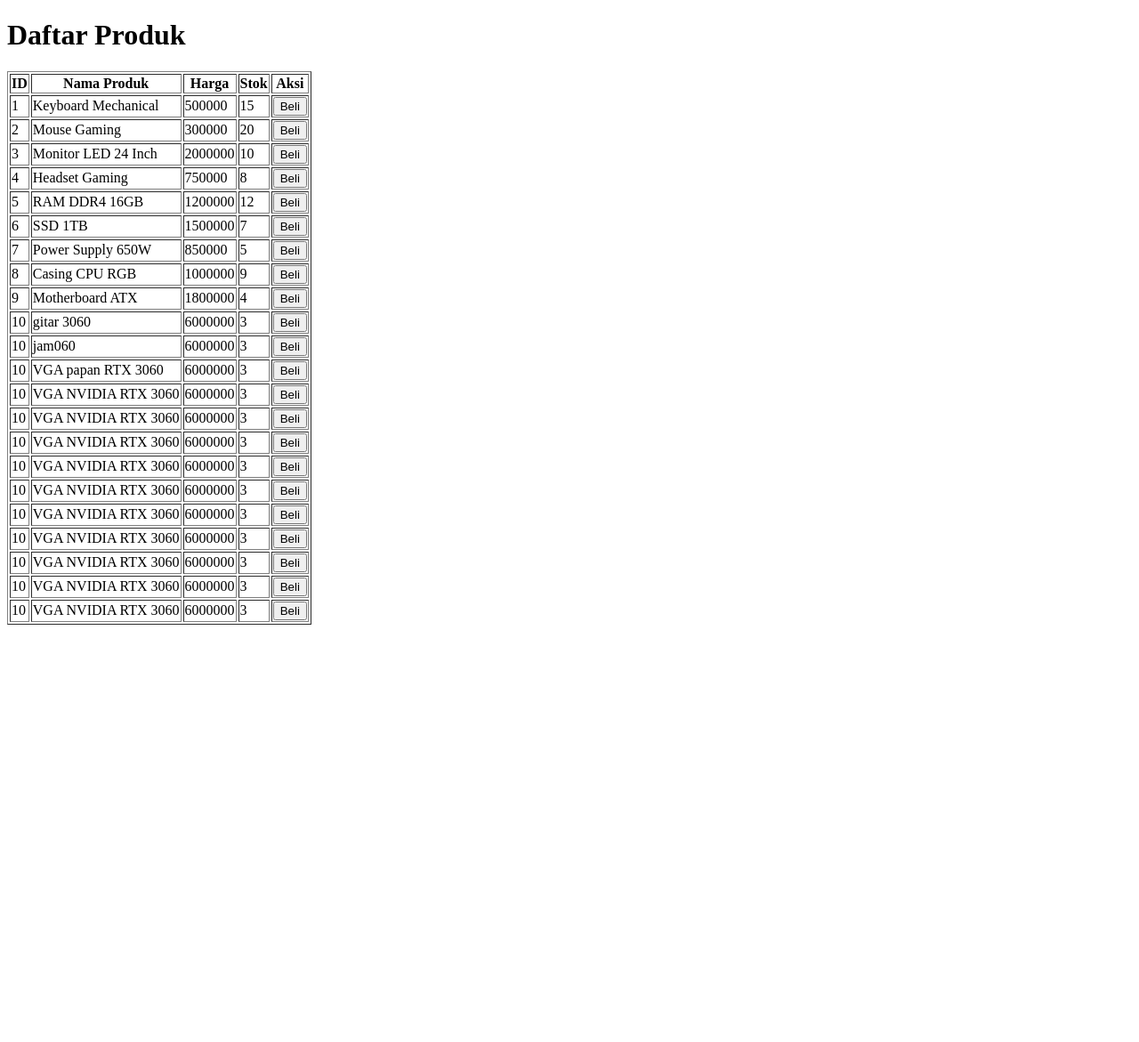
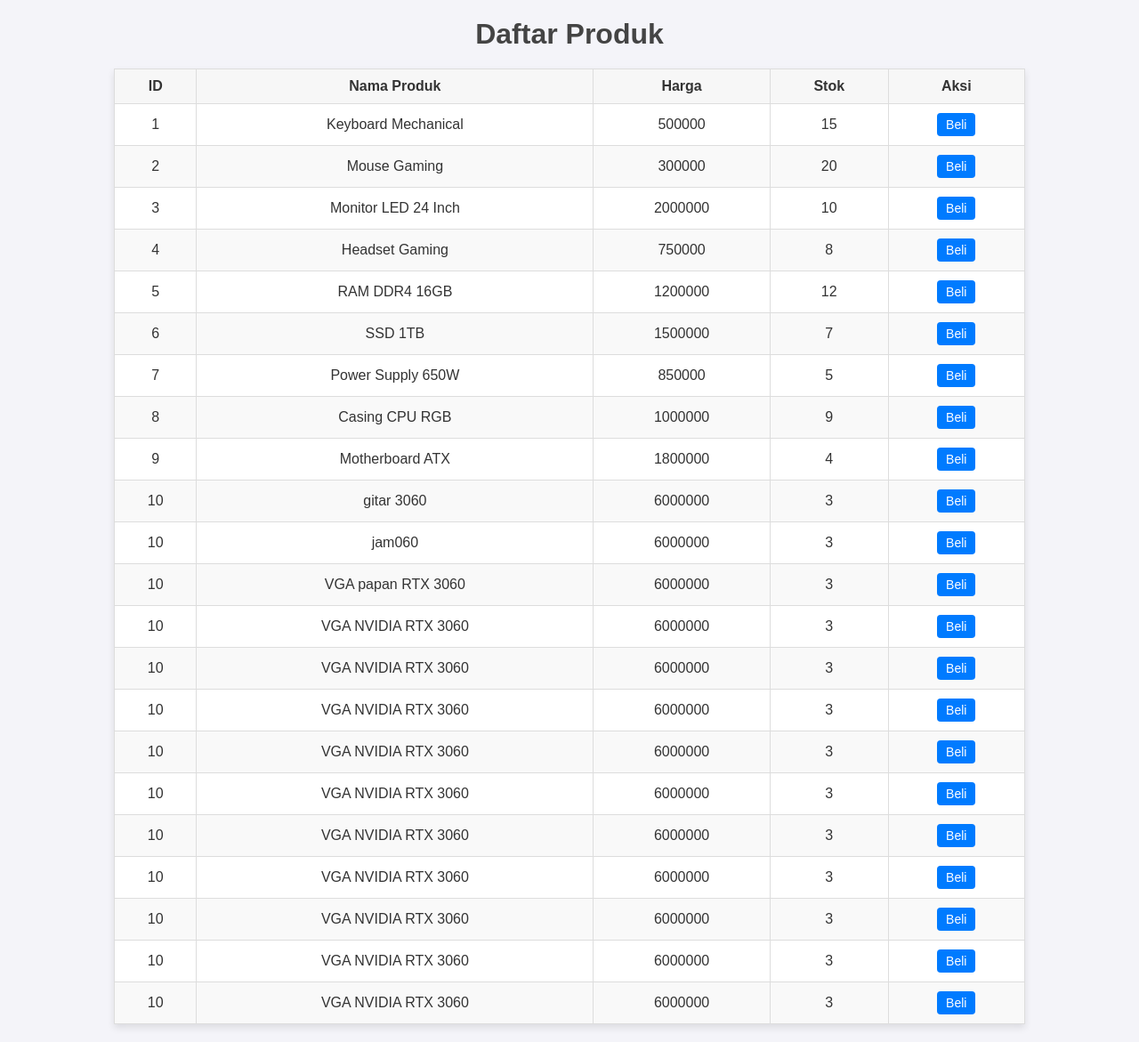
Before and after one commit to ucokgeming/EAS-pbo-20123004, a Flask app: page / in a window 1280 px wide. Shown: the whole page at 89% size. Before the commit the page ends 702 px from the top, so only its background shows below. Run offline with Flask 3, Linux system fonts and the light colour scheme.

Commit message:
ucok saja

```diff
--- a/app/templates/index.html
+++ b/app/templates/index.html
@@ -4,10 +4,72 @@
     <meta charset="UTF-8" />
     <meta name="viewport" content="width=device-width, initial-scale=1.0" />
     <title>Penjualan Toko</title>
+    <style>
+      body {
+        font-family: Arial, sans-serif;
+        margin: 0;
+        padding: 0;
+        background-color: #f4f4f9;
+        color: #333;
+      }
+
+      h1 {
+        text-align: center;
+        margin: 20px 0;
+        color: #444;
+      }
+
+      table {
+        width: 80%;
+        margin: 20px auto;
+        border-collapse: collapse;
+        background-color: #fff;
+        box-shadow: 0 4px 8px rgba(0, 0, 0, 0.1);
+      }
+
+      table th,
+      table td {
+        border: 1px solid #ddd;
+        padding: 10px;
+        text-align: center;
+      }
+
+      table th {
+        background-color: #f7f7f7;
+        font-weight: bold;
+      }
+
+      table tr:nth-child(even) {
+        background-color: #f9f9f9;
+      }
+
+      table tr:hover {
+        background-color: #f1f1f1;
+      }
+
+      button {
+        padding: 5px 10px;
+        font-size: 14px;
+        color: #fff;
+        background-color: #007bff;
+        border: none;
+        border-radius: 4px;
+        cursor: pointer;
+      }
+
+      button:hover {
+        background-color: #0056b3;
+      }
+
+      span {
+        color: #ff0000;
+        font-weight: bold;
+      }
+    </style>
   </head>
   <body>
     <h1>Daftar Produk</h1>
-    <table border="1">
+    <table>
       <thead>
         <tr>
           <th>ID</th>
```
